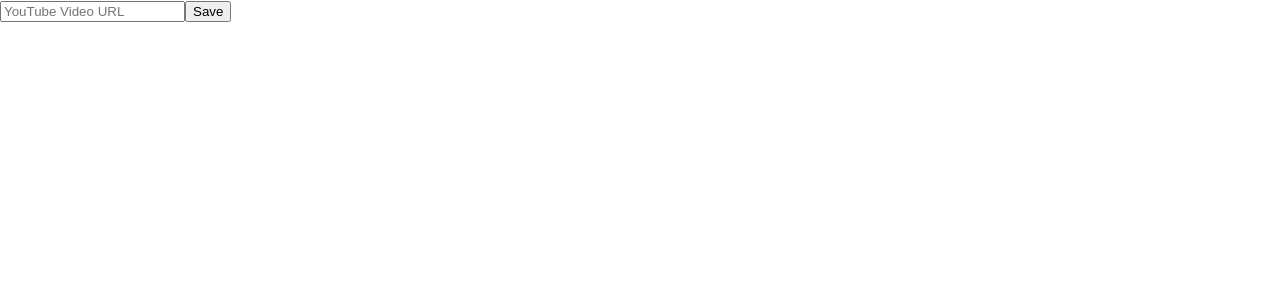
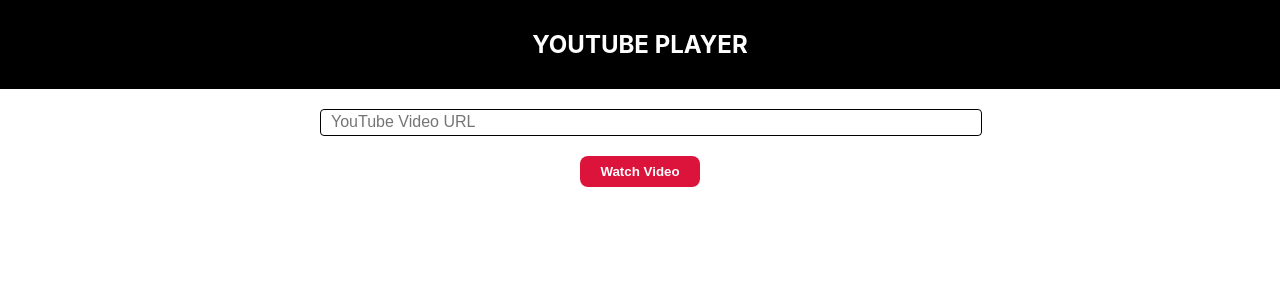
Before and after one commit to KeRusty/Youtube-Test, a React (Create React App) app: page / in a window 1280 px wide. Shown: the top 300 px of the page. Built offline with nearby package versions, Linux system fonts and the light colour scheme.

Commit message:
initial styling done

```diff
--- a/src/App.tsx
+++ b/src/App.tsx
@@ -1,11 +1,13 @@
 import React from 'react';
 import { BrowserRouter } from "react-router-dom";
 import AllRoutes from './utils/routes/routes';
+import Header from './components/header/header';
 import './App.css';
 
 function App() {
   return (
     <BrowserRouter>
+      <Header />
       <AllRoutes />
     </BrowserRouter>
   );
--- /dev/null
+++ b/src/components/header/header.tsx
@@ -0,0 +1,13 @@
+import React from 'react';
+import './styles.scss'
+
+function Header() {
+    return (
+        <div className='header-container'>
+            <div className='header-text-container'>
+                <h2 className='header-text'>YOUTUBE PLAYER</h2>
+            </div>
+        </div>
+    )
+}
+export default Header;
--- /dev/null
+++ b/src/components/header/styles.scss
@@ -0,0 +1,14 @@
+.header-container{
+    background-color: black;
+    padding: 10px 0;
+}
+
+.header-text-container{
+    display: flex;
+    justify-content: center;
+    align-items: center;
+}
+
+.header-text{
+    color: white;
+}
--- a/src/index.css
+++ b/src/index.scss
@@ -11,3 +11,13 @@ code {
   font-family: source-code-pro, Menlo, Monaco, Consolas, 'Courier New',
     monospace;
 }
+
+.watch-button{
+  background-color: crimson;
+  color: white;
+  font-weight: 600;
+  padding: 8px 20px;
+  border-radius: 8px;
+  border: 0;
+  margin: 0 10px;
+}
--- a/src/index.tsx
+++ b/src/index.tsx
@@ -1,6 +1,6 @@
 import React from 'react';
 import ReactDOM from 'react-dom/client';
-import './index.css';
+import './index.scss';
 import App from './App';
 import reportWebVitals from './reportWebVitals';
 
--- a/src/pages/home/home.tsx
+++ b/src/pages/home/home.tsx
@@ -1,30 +1,35 @@
 import React, { ReactElement, useState } from 'react';
 import { useNavigate } from "react-router-dom";
+import './styles.scss'
 
 function Home(): ReactElement | null {
     const [inputUrl, setInputUrl] = useState<string>("");
     const navigate = useNavigate();
 
     const handleSave = () => {
-        //   setVideoUrl(inputUrl);
-        console.log(inputUrl)
-        localStorage.setItem("videoUrl", inputUrl);
         localStorage.setItem("videoPosition", "0");
-        navigate("/video");
+        navigate('/video', { state: { videoUrl: inputUrl } });
     };
 
     return (
-        <div className="p-4 flex flex-col items-center">
+        <div className="home-container">
+            <div className='textbox-container'>
                 <input
                     type="text"
                     placeholder="YouTube Video URL"
-                className="p-2 border rounded w-96"
+                    className="text-box"
                     value={inputUrl}
                     onChange={(e) => setInputUrl(e.target.value)}
                 />
-            <button className="mt-2 p-2 bg-blue-500 text-white rounded" onClick={handleSave}>
-                Save
+            </div>
+
+            <div className=''>
+
+                <button className="watch-button" onClick={handleSave}>
+                    Watch Video
                 </button>
+            </div>
+
         </div>
     );
 }
--- /dev/null
+++ b/src/pages/home/styles.scss
@@ -0,0 +1,24 @@
+.home-container{
+    display: flex;
+    flex: 1;
+    justify-content: center;
+    align-items: center;
+    flex-direction: column;
+}
+
+.textbox-container{
+    margin: 20px 0px;
+    width: 50%;
+    height: 100%;
+}
+
+.text-box{
+    width: 100%;
+    height: 25px;
+    border: 1px solid black;
+    border-radius: 4px;
+    padding: 0 10px;
+    color: #495057;
+    font-size: 1rem;
+    font-weight: 400;
+}
--- /dev/null
+++ b/src/pages/video/styles.scss
@@ -0,0 +1,22 @@
+.video-container{
+    display: flex;
+    flex: 1;
+    justify-content: center;
+    align-items: center;
+    flex-direction: column;
+}
+
+.video-player-container{
+    margin: 20px 0;
+    width: 100%;
+    display: flex;
+    justify-content: center;
+    align-items: center;
+    flex-direction: column;
+}
+
+.video-player-button-container{
+    display: flex;
+    flex-direction: row;
+    justify-content: space-between;
+}
--- a/src/pages/video/video.tsx
+++ b/src/pages/video/video.tsx
@@ -1,18 +1,41 @@
-import React, { ReactElement, useState } from 'react';
+import React, { ReactElement, useState, useEffect } from 'react';
 import ReactPlayer from "react-player";
-import { useNavigate } from "react-router-dom";
+import { useNavigate, useLocation } from "react-router-dom";
+import { SourceProps } from 'react-player/base';
+import './styles.scss'
+
+// helpers
+import { isYouTubeLink } from '../../utils/helpers/helpers';
 
 function Video(): ReactElement | null {
     const navigate = useNavigate();
+    const location = useLocation();
+
+    const [videoURL, setVideoURL] = useState<string | string[] | SourceProps[] | MediaStream | undefined>('');
     const [position, setPosition] = useState<number>(parseFloat(localStorage.getItem("videoPosition") || "0"));
 
     const handleProgress = (state: { playedSeconds: number }) => {
         localStorage.setItem("videoPosition", state.playedSeconds.toString());
     };
+
+    useEffect(() => {
+        console.log('useEffect')
+        const isCorrectURL = isYouTubeLink(location?.state?.videoURL);
+        console.log('isCorrectURL', isCorrectURL)
+
+        if (isCorrectURL) {
+            setVideoURL(location?.state?.videoURL)
+        } else {
+            setVideoURL('https://www.youtube.com/watch?v=63EAJJakvEU&ab_channel=IliaTS')
+        }
+
+    }, [location?.state]);
+
     return (
-        <div className="p-4 flex flex-col items-center">
+        <div className="video-container">
+            <div className='video-player-container'>
                 <ReactPlayer
-                url={'https://www.youtube.com/watch?v=63EAJJakvEU&ab_channel=IliaTS'}
+                    url={videoURL}
                     playing={false}
                     controls
                     onProgress={handleProgress}
@@ -20,8 +43,13 @@ function Video(): ReactElement | null {
                     width="80%"
                     height="60vh"
                 />
-            <button className="mt-2 p-2 bg-red-500 text-white rounded" onClick={() => navigate("/")}>Edit</button>
-            <button className="mt-2 p-2 bg-green-500 text-white rounded" onClick={() => navigate("/gif")}>Go to GIF</button>
+            </div>
+
+            <div className='video-player-button-container'>
+                <button className="watch-button" onClick={() => navigate("/")}>Edit</button>
+                <button className="watch-button" onClick={() => navigate("/gif")}>Go to GIF</button>
+            </div>
+
         </div>
     )
 }
--- /dev/null
+++ b/src/utils/helpers/helpers.tsx
@@ -0,0 +1,4 @@
+export const isYouTubeLink = (url: string): boolean => {
+    const youtubeRegex = /^(https?:\/\/)?(www\.)?(youtube\.com\/watch\?v=|youtu\.be\/)[a-zA-Z0-9_-]+(&.*)?$/;
+    return youtubeRegex.test(url);
+};
```
Lines whose indentation alone changed are shown as unchanged.
